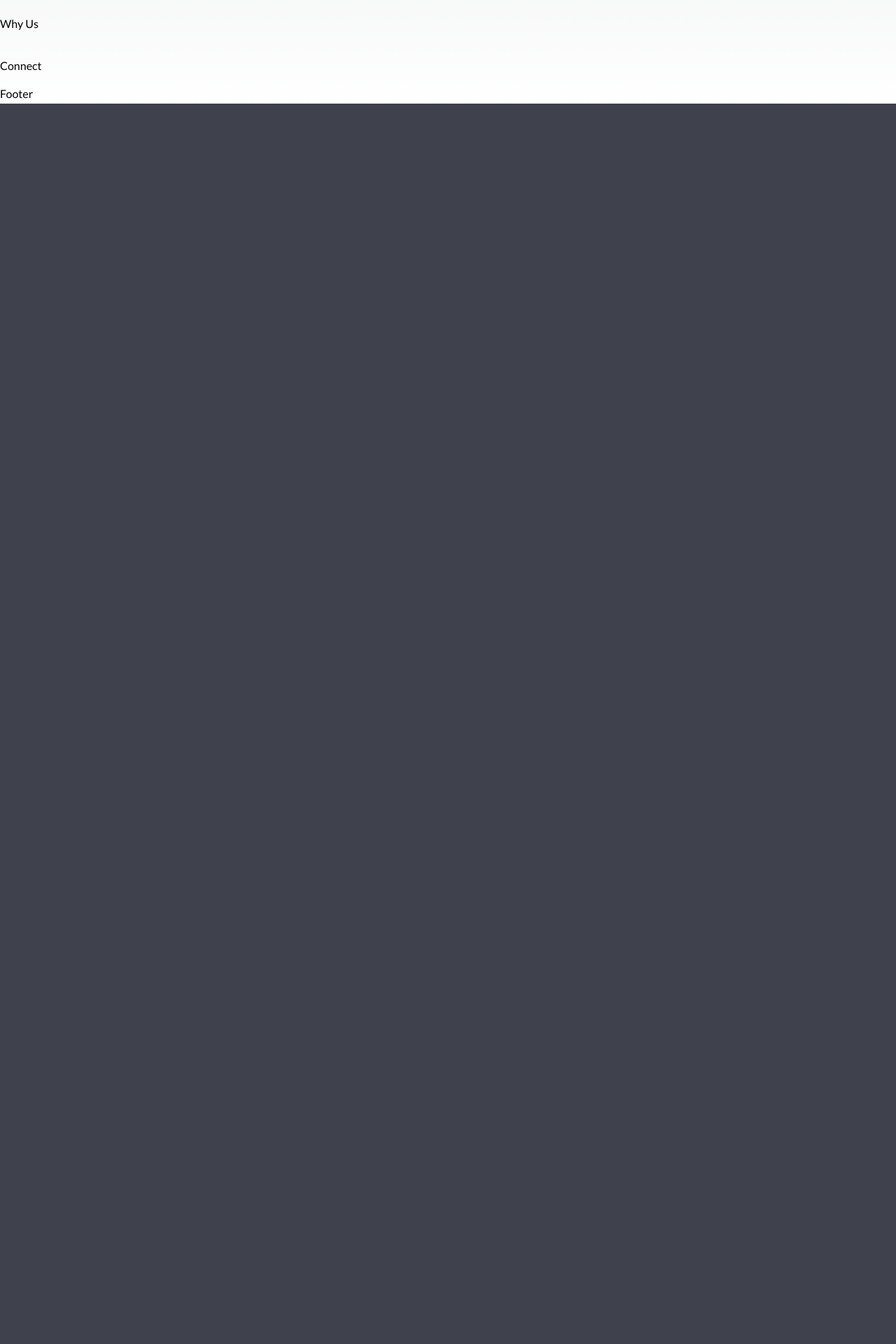
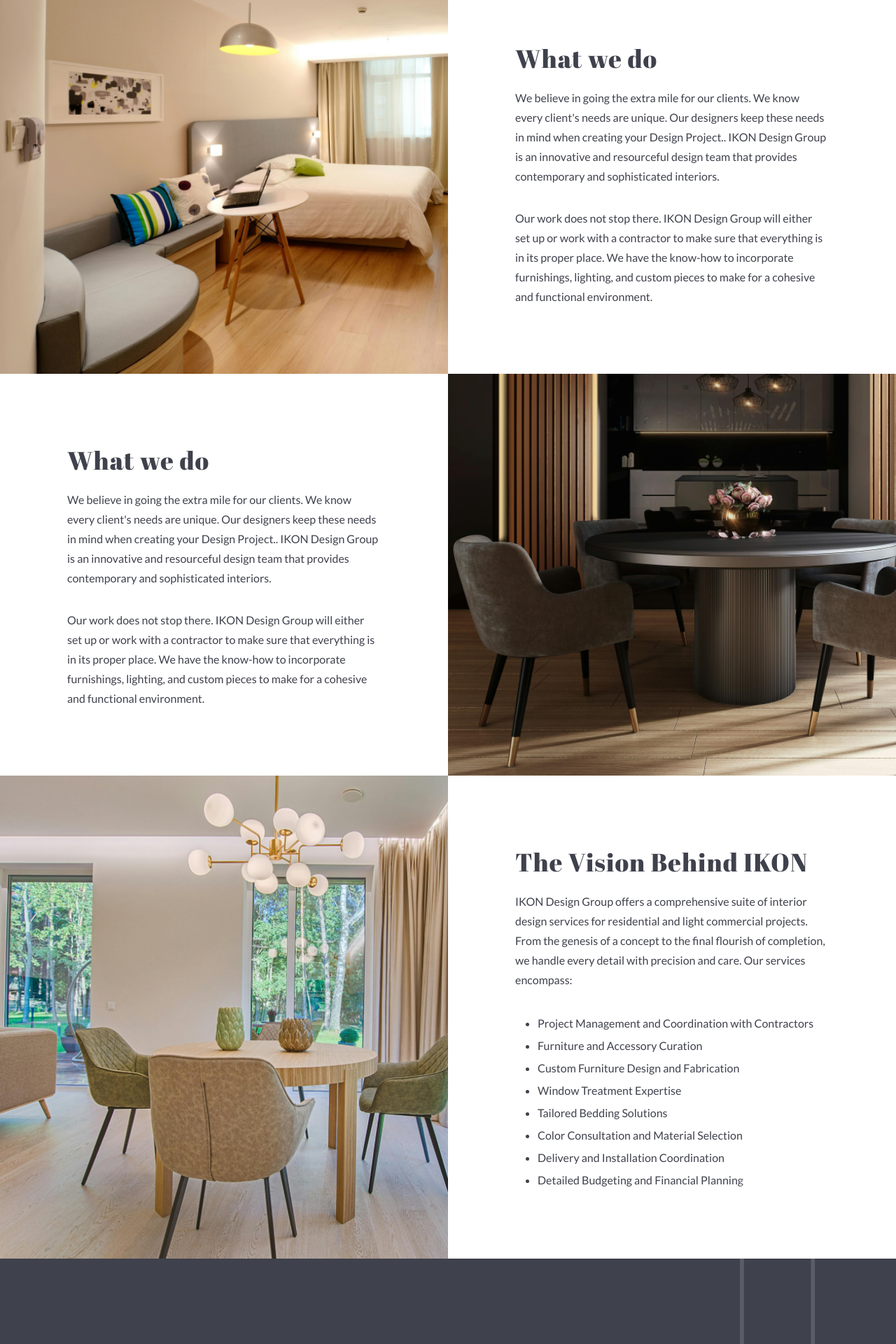
Before and after one commit to The-Kirk-Concept/ikondg, a Next.js app: page / in a window 1280 px wide. Shown: the part 680-2600 px from the top of the page at 70% size. Before the commit the page ends 860 px from the top, so only its background shows below. Built offline with nearby package versions, Linux system fonts and the light colour scheme.

Commit message:
main: Add main content for landing page

```diff
--- a/src/app/LandingPage/Connect.tsx
+++ b/src/app/LandingPage/Connect.tsx
@@ -1,7 +1,20 @@
 const Connect = () => {
 	return (
-		<div id="connect">
-			<p>Connect</p>
+		<div id="connect" className="bg-white py-16 text-primary text-center">
+			<h2>Connect with IKON Design Group</h2>
+			<p>
+				Ready to begin your design transformation? Contact us to discuss your
+				next project
+			</p>
+			<p>
+				3925 N. MLK BLVD Suite 113, <br />
+				N. Las Vegas Blvd. 89030
+			</p>
+			<p>
+				<strong>e:</strong> sonyac@IKONdg.com
+				<br />
+				<strong>o:</strong> 702-801-7682, <strong>c:</strong> 702-768-6681
+			</p>
 		</div>
 	);
 };
--- a/src/app/LandingPage/WhatWeDo.tsx
+++ b/src/app/LandingPage/WhatWeDo.tsx
@@ -1,8 +1,60 @@
+import HStack from "@/components/HStack";
+
 const WhatWeDo = () => {
 	return (
-		<div>
-			<p>What we do</p>
-		</div>
+		<section className="bg-white text-primary">
+			<HStack orientation="ltr" image="bg-what_we_do_hero">
+				<h2>What we do</h2>
+				<p>
+					{`We believe in going the extra mile for our clients. We know every
+					client's needs are unique. Our designers keep these needs in mind when
+					creating your Design Project.. IKON Design Group is an innovative and
+					resourceful design team that provides contemporary and sophisticated
+					interiors.`}
+				</p>
+				<p className="mb-0">
+					Our work does not stop there. IKON Design Group will either set up or
+					work with a contractor to make sure that everything is in its proper
+					place. We have the know-how to incorporate furnishings, lighting, and
+					custom pieces to make for a cohesive and functional environment.
+				</p>
+			</HStack>
+			<HStack orientation="rtl" image="bg-crafting_contemorary_hero">
+				<h2>What we do</h2>
+				<p>
+					{`We believe in going the extra mile for our clients. We know every
+					client's needs are unique. Our designers keep these needs in mind when
+					creating your Design Project.. IKON Design Group is an innovative and
+					resourceful design team that provides contemporary and sophisticated
+					interiors.`}
+				</p>
+				<p className="mb-0">
+					Our work does not stop there. IKON Design Group will either set up or
+					work with a contractor to make sure that everything is in its proper
+					place. We have the know-how to incorporate furnishings, lighting, and
+					custom pieces to make for a cohesive and functional environment.
+				</p>
+			</HStack>
+			<HStack orientation="ltr" image="bg-vision_hero">
+				<h2>The Vision Behind IKON</h2>
+				<p>
+					IKON Design Group offers a comprehensive suite of interior design
+					services for residential and light commercial projects. From the
+					genesis of a concept to the final flourish of completion, we handle
+					every detail with precision and care. Our services encompass:
+				</p>
+				<ul className="list-disc pl-8 leading-8">
+					<li>Project Management and Coordination with Contractors</li>
+					<li>Furniture and Accessory Curation</li>
+					<li>Custom Furniture Design and Fabrication</li>
+					<li>Window Treatment Expertise</li>
+					<li>Tailored Bedding Solutions</li>
+					<li>Color Consultation and Material Selection</li>
+					<li>Delivery and Installation Coordination</li>
+					<li>Detailed Budgeting and Financial Planning</li>
+				</ul>
+			</HStack>
+		</section>
 	);
 };
 
--- a/src/app/LandingPage/WhyUs.tsx
+++ b/src/app/LandingPage/WhyUs.tsx
@@ -1,7 +1,46 @@
+import Image from "next/image";
+
 const WhyUs = () => {
 	return (
-		<div>
-			<p>Why Us</p>
+		<div className="bg-primary text-white text-center py-32 px-96 flex flex-col items-center gap-2 relative">
+			<h2>Why Choose IKON Design Group?</h2>
+			<Image
+				src="/why_choose_hero.png"
+				alt="Vintage interior decoration with chandelier and wall plants"
+				width={400}
+				height={300}
+				className="mb-6"
+			/>
+			<p>
+				Choosing IKON means partnering with a team that has a finger on the
+				pulse of design innovation. We navigate the vast landscape of design
+				options to curate interiors that stand the test of time both in
+				functionality and style. Our expertise prevents costly errors and
+				ensures every design choice is not only aesthetically pleasing but also
+				a sound investment in the long term.
+			</p>
+			<h3>Experience the IKON Difference</h3>
+			<p>
+				{`With IKON Design Group, you're invited to reimagine your space. Here,
+				design is an immersive experience, tailored to reflect your personal
+				story and lifestyle. Partner with us and transform your environment into
+				a canvas for life's greatest moments, all with the signature distinction
+				that only IKON can provide.`}
+			</p>
+			<Image
+				src="/squares.png"
+				alt=""
+				width={300}
+				height={300}
+				className="absolute -top-32 right-16"
+			/>
+			<Image
+				src="/squares.png"
+				alt=""
+				width={300}
+				height={300}
+				className="absolute -bottom-32 left-16 rotate-180"
+			/>
 		</div>
 	);
 };
--- a/src/components/Footer.tsx
+++ b/src/components/Footer.tsx
@@ -1,7 +1,10 @@
 const Footer = () => {
 	return (
-		<footer>
-			<p>Footer</p>
+		<footer className="bg-secondary-light text-center p-4 text-primary">
+			<p className="mb-0">
+				IKON Design Group. Copyright © {new Date().getFullYear()}. All RIghts
+				Reserved.
+			</p>
 		</footer>
 	);
 };
```
